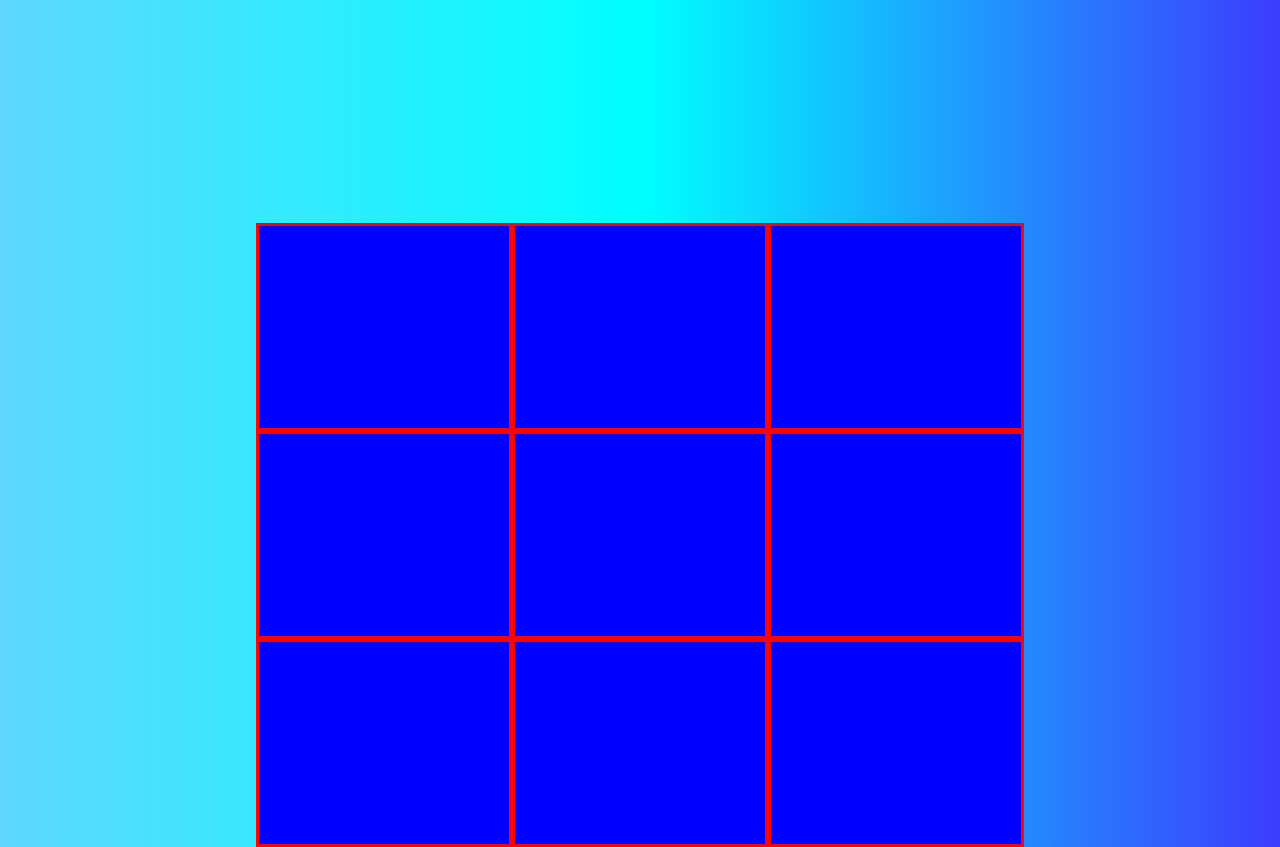
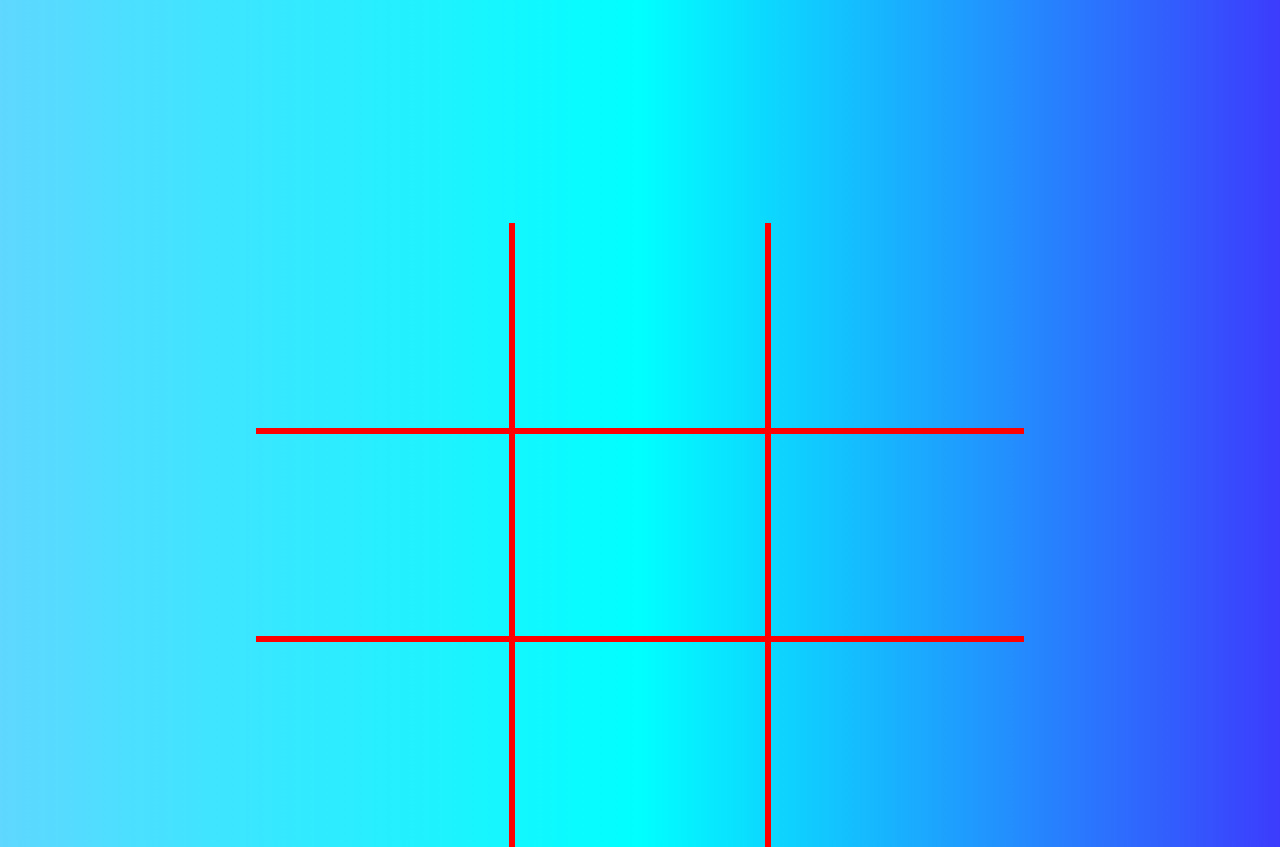
Before and after one commit to patrick-verbs/tictactoe, a plain HTML site: page index.html in a window 1280 px wide. Drawn offline with nearby package versions, Linux system fonts and the light colour scheme.

Commit message:
remove outer borders from box divs to create accurate board layout

```diff
--- a/css/styles.css
+++ b/css/styles.css
@@ -34,6 +34,17 @@ body {
   color:  rgba(7, 65, 255, 0.911);
   text-shadow: 3px 3px turquoise;
   font-family:'Trebuchet MS', 'Lucida Sans Unicode', 'Lucida Grande', 'Lucida Sans', Arial, sans-serif;
-  background: blue;
   border: 3px solid red;
 }
+#b0, #b1, #b2 {
+  border-top: none;
+}
+#b0, #b3, #b6 {
+  border-left: none;
+}
+#b2, #b5, #b8 {
+  border-right: none;
+}
+#b6, #b7, #b8 {
+  border-bottom: none;
+}
```
